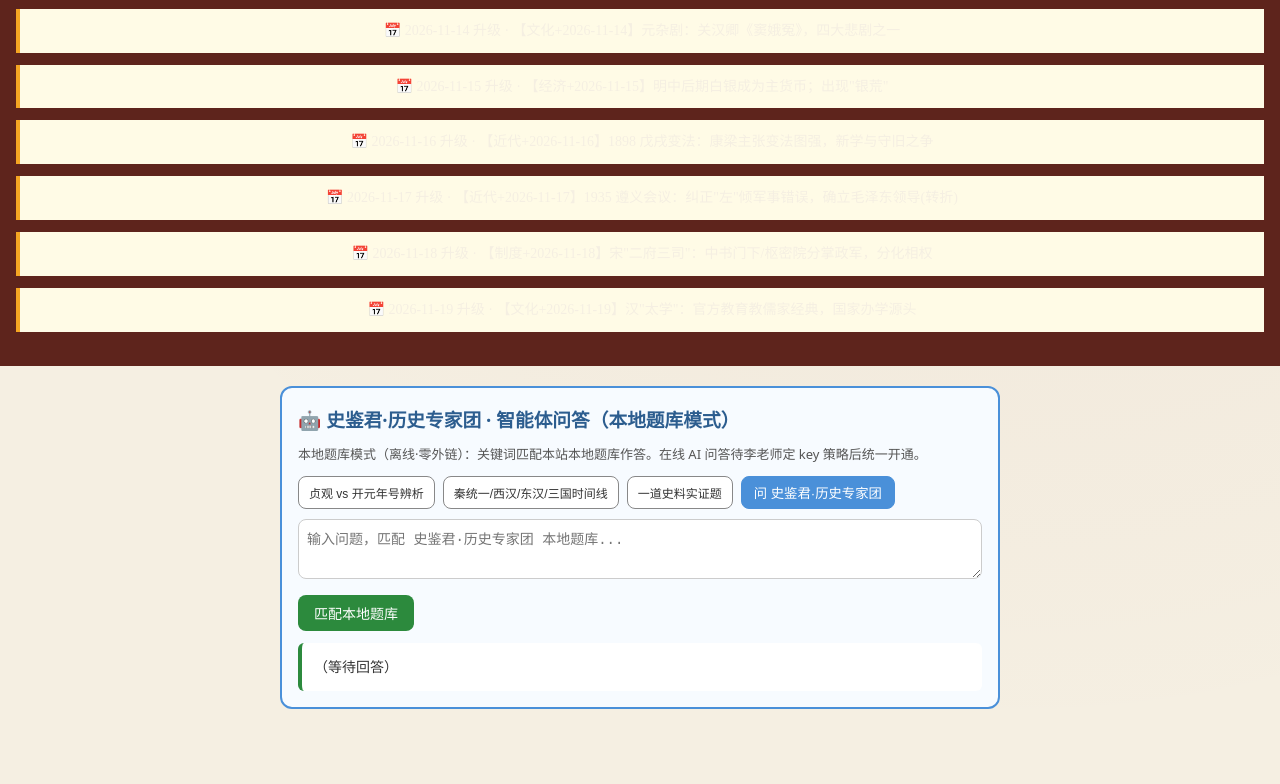
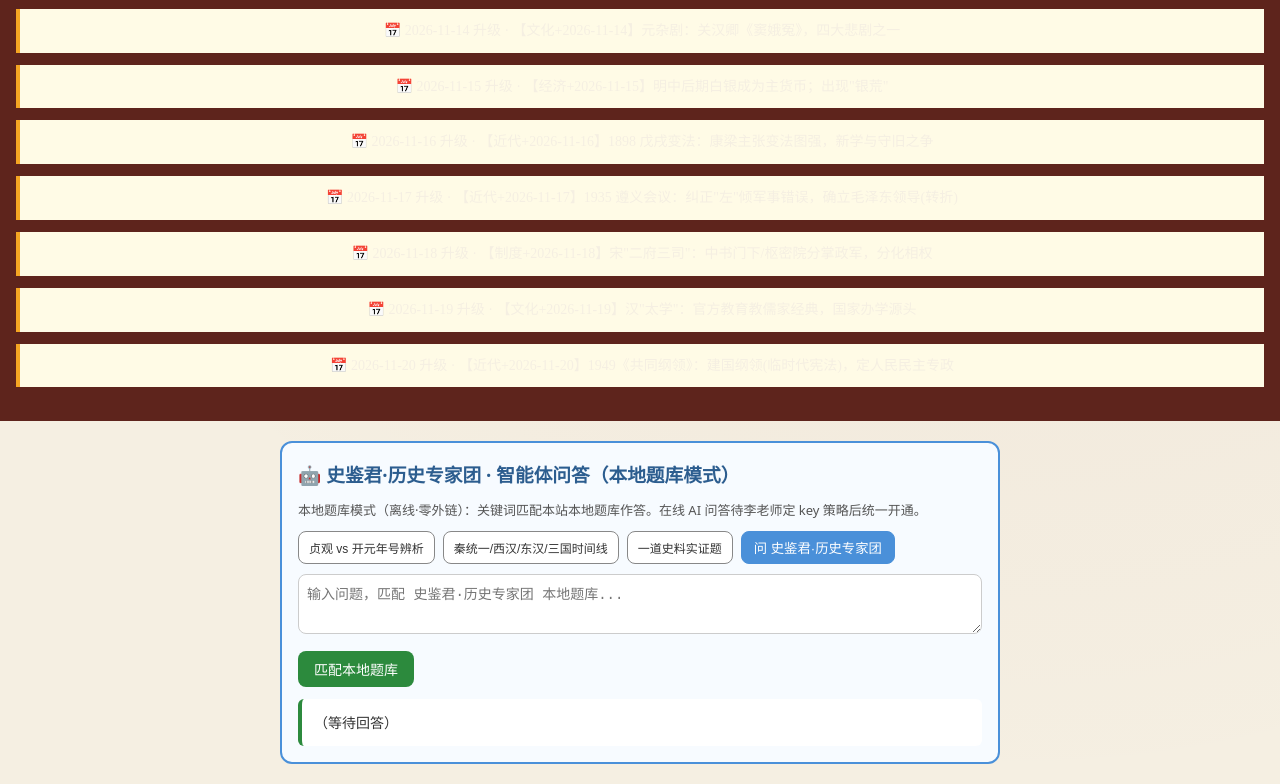
Before and after one commit to dapengzhanchi141345/li-yanming-history, a plain HTML site: page index.html in a window 1280 px wide. Shown: the part 2678-3462 px from the top of the page. Before the commit the page ends 3407 px from the top, so only its background shows below. Drawn offline with Linux system fonts and the light colour scheme.

Commit message:
history 12独立站升级 2026-11-20

```diff
--- a/index.html
+++ b/index.html
@@ -501,6 +501,8 @@ footer small { display: block; opacity: 0.75; margin-top: 6px; }
 <div style="background:#fffbe6;border-left:4px solid #f5a623;padding:10px;margin:12px 0;font-size:14px">📅 2026-11-18 升级 · 【制度+2026-11-18】宋"二府三司"：中书门下/枢密院分掌政军，分化相权</div>
 
 <div style="background:#fffbe6;border-left:4px solid #f5a623;padding:10px;margin:12px 0;font-size:14px">📅 2026-11-19 升级 · 【文化+2026-11-19】汉"太学"：官方教育教儒家经典，国家办学源头</div>
+
+<div style="background:#fffbe6;border-left:4px solid #f5a623;padding:10px;margin:12px 0;font-size:14px">📅 2026-11-20 升级 · 【近代+2026-11-20】1949《共同纲领》：建国纲领(临时代宪法)，定人民民主专政</div>
 </footer>
 
 <script>
```
